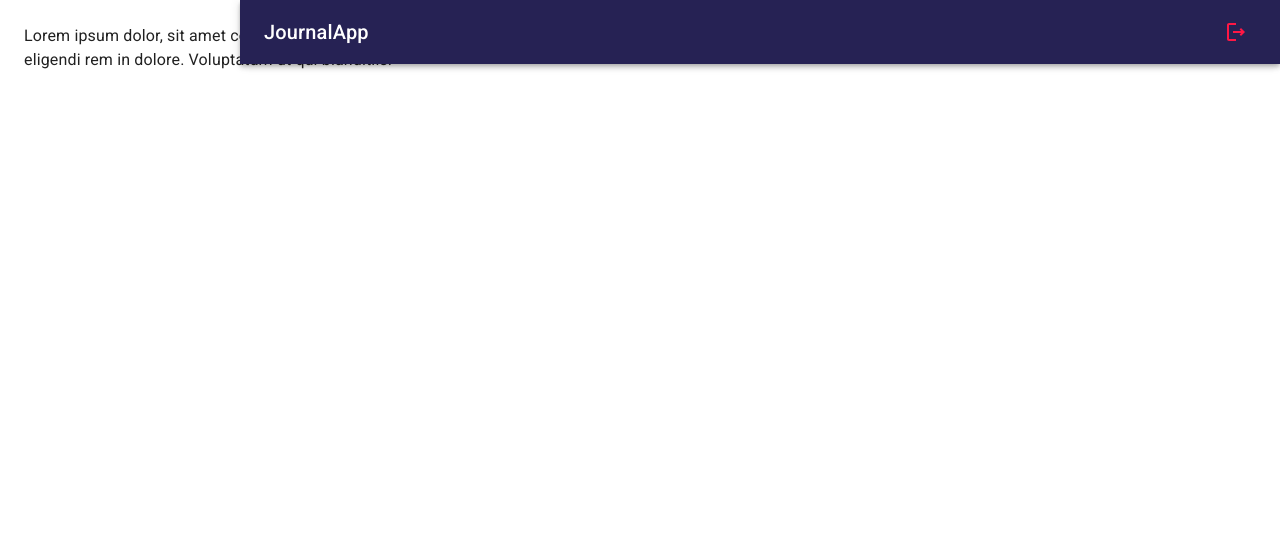
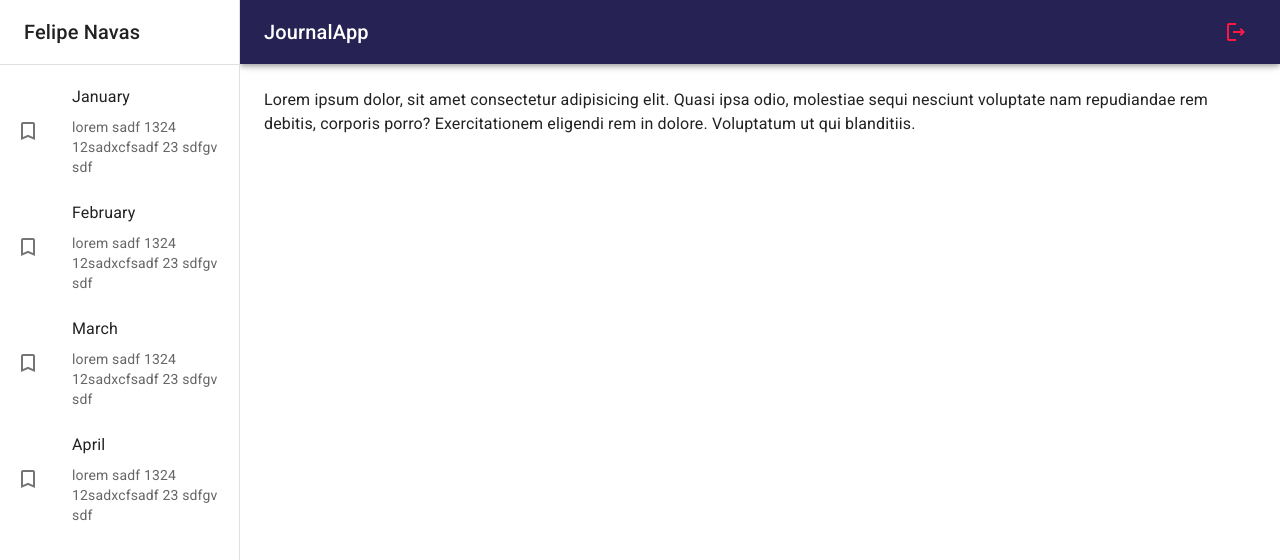
Before and after one commit to Felipe-Navas/react-journal-app-vite, a React (Vite) app: page / in a window 1280 px wide. Shown: the top 560 px of the page. Built offline with nearby package versions, Linux system fonts and the light colour scheme.

Commit message:
Adding SideBar

```diff
--- /dev/null
+++ b/src/journal/components/SideBar.jsx
@@ -0,0 +1,57 @@
+import { TurnedInNot } from '@mui/icons-material'
+import {
+  Box,
+  Divider,
+  Drawer,
+  Grid,
+  List,
+  ListItem,
+  ListItemButton,
+  ListItemIcon,
+  ListItemText,
+  Toolbar,
+  Typography,
+} from '@mui/material'
+
+export const SideBar = ({ drawerWidth = 240 }) => {
+  return (
+    <Box
+      component="nav"
+      sx={{ width: { sm: drawerWidth }, flexShrink: { sm: 0 } }}
+    >
+      <Drawer
+        variant="permanent"
+        open
+        sx={{
+          display: { xs: 'block' },
+          '& .MuiDrawer-paper': { boxSizing: 'border-box', width: drawerWidth },
+        }}
+      >
+        <Toolbar>
+          <Typography variant="h6" noWrap component="div">
+            Felipe Navas
+          </Typography>
+        </Toolbar>
+        <Divider />
+
+        <List>
+          {['January', 'February', 'March', 'April'].map((text) => (
+            <ListItem key={text} disablePadding>
+              <ListItemButton>
+                <ListItemIcon>
+                  <TurnedInNot />
+                </ListItemIcon>
+                <Grid container>
+                  <ListItemText primary={text}></ListItemText>
+                  <ListItemText
+                    secondary={'lorem sadf 1324 12sadxcfsadf 23 sdfgv sdf'}
+                  ></ListItemText>
+                </Grid>
+              </ListItemButton>
+            </ListItem>
+          ))}
+        </List>
+      </Drawer>
+    </Box>
+  )
+}
--- a/src/journal/components/index.js
+++ b/src/journal/components/index.js
@@ -1 +1,2 @@
 export * from './NavBar'
+export * from './SideBar'
--- a/src/journal/layout/JournalLayout.jsx
+++ b/src/journal/layout/JournalLayout.jsx
@@ -1,5 +1,6 @@
+import { Toolbar } from '@mui/material'
 import { Box } from '@mui/system'
-import { NavBar } from '../components/NavBar'
+import { NavBar, SideBar } from '../components'
 
 const drawerWidth = 240
 
@@ -8,10 +9,10 @@ export const JournalLayout = ({ children }) => {
     <Box sx={{ display: 'flex' }}>
       <NavBar drawerWidth={drawerWidth} />
 
-      {/* Sidebar drawerWidth */}
+      <SideBar drawerWidth={drawerWidth} />
 
       <Box component="main" sx={{ flewGrow: 1, p: 3 }}>
-        {/* Toolbar */}
+        <Toolbar></Toolbar>
 
         {children}
       </Box>
```
